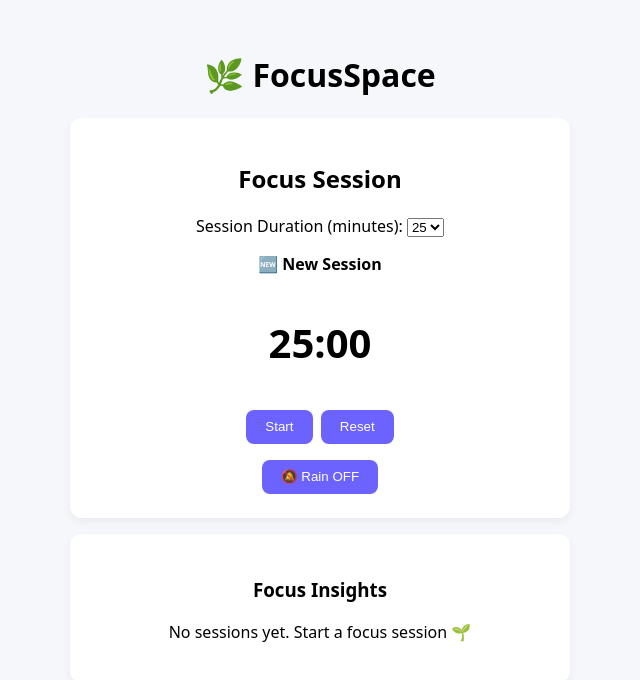
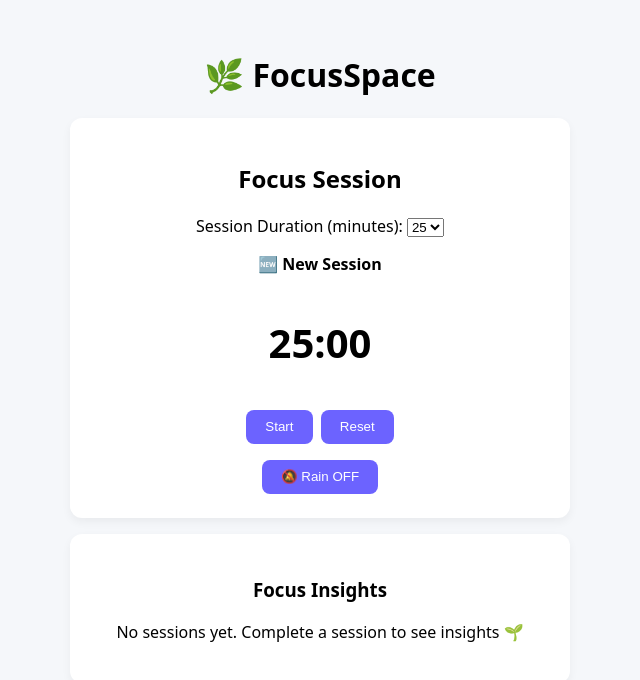
Before and after one commit to DikshithaAnand/Taskify, a React (Vite) app: page / in a window 1280 px wide. Shown: the top 680 px of the page, without its empty margins (320-960 px from the left). Built offline with nearby package versions, Linux system fonts and the light colour scheme.

Commit message:
Add visual focus insights using simple bar indicators

```diff
--- a/src/components/Insights.jsx
+++ b/src/components/Insights.jsx
@@ -3,12 +3,15 @@ export default function Insights({ sessions }) {
     return (
       <div className="card">
         <h3>Focus Insights</h3>
-        <p>No sessions yet. Start a focus session 🌱</p>
+        <p>No sessions yet. Complete a session to see insights 🌱</p>
       </div>
     )
   }
 
+  // Take last 5 sessions
   const recentSessions = sessions.slice(-5)
+
+  // Calculate average focus
   const average =
     sessions.reduce((sum, s) => sum + Number(s.rating), 0) / sessions.length
 
@@ -20,7 +23,7 @@ export default function Insights({ sessions }) {
         Average Focus: <strong>{average.toFixed(1)}</strong> ⭐
       </p>
 
-      {/* Visual Bar Insights */}
+      {/* Visual Indicators */}
       <div
         style={{
           display: 'flex',
@@ -44,7 +47,13 @@ export default function Insights({ sessions }) {
         ))}
       </div>
 
-      <p style={{ fontSize: '0.85rem', marginTop: '0.5rem', opacity: 0.7 }}>
+      <p
+        style={{
+          fontSize: '0.85rem',
+          marginTop: '0.5rem',
+          opacity: 0.7
+        }}
+      >
         Showing last {recentSessions.length} sessions
       </p>
     </div>
```
